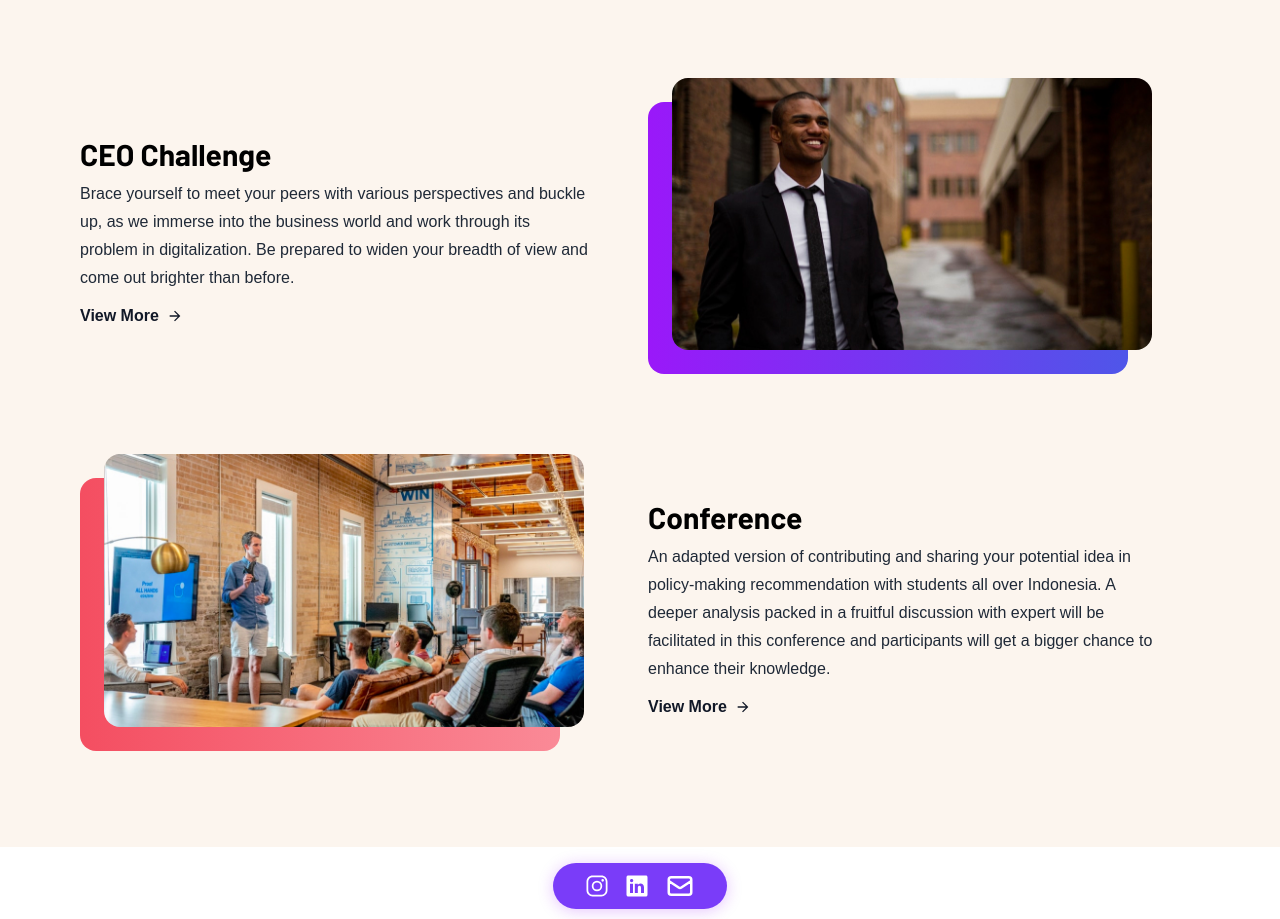
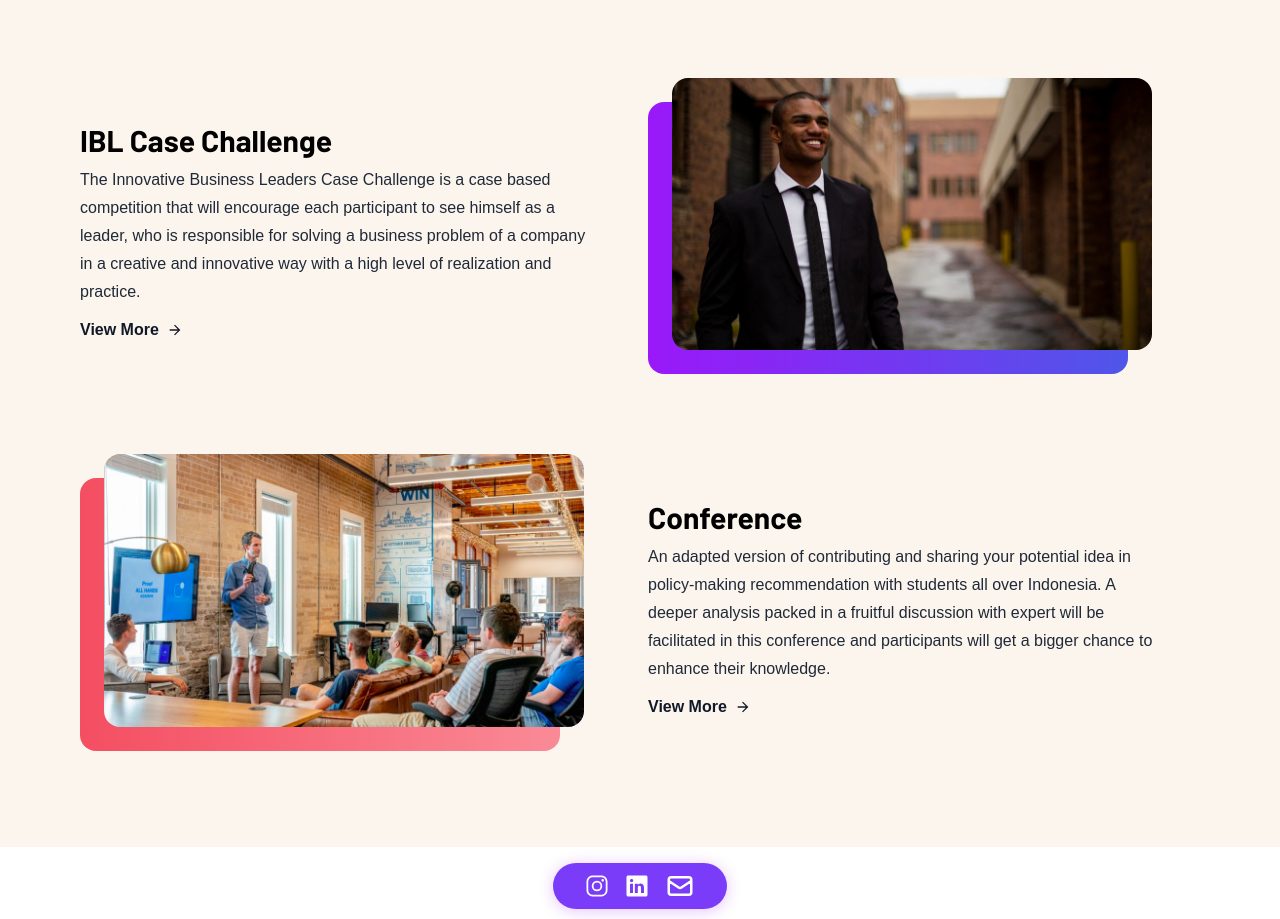
Before and after one commit to theodorusclarence/sxceosleague, a Next.js app: page /home in a window 1280 px wide. Shown: the part 1347-2266 px from the top of the page. Built offline with nearby package versions, Linux system fonts and the light colour scheme; a web font is replaced by a local one.

Commit message:
Update: changed data for ibl case challenge

```diff
--- a/data/data.js
+++ b/data/data.js
@@ -8,10 +8,10 @@ export const eventsData = [
     },
     {
         id: 2,
-        title: 'CEO Challenge',
+        title: 'IBL Case Challenge',
         excerpt:
-            'Brace yourself to meet your peers with various perspectives and buckle up, as we immerse into the business world and work through its problem in digitalization. Be prepared to widen your breadth of view and come out brighter than before.',
-        route: '/ceo-challenge',
+            'The Innovative Business Leaders Case Challenge is a case based competition that will encourage each participant to see himself as a leader, who is responsible for solving a business problem of a company in a creative and innovative way with a high level of realization and practice.',
+        route: '/ibl-case-challenge',
     },
     {
         id: 3,
```
